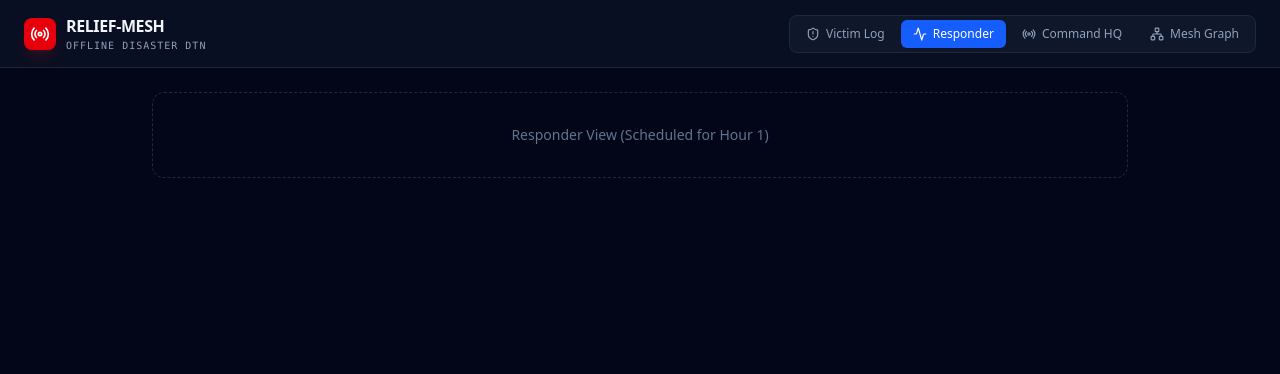
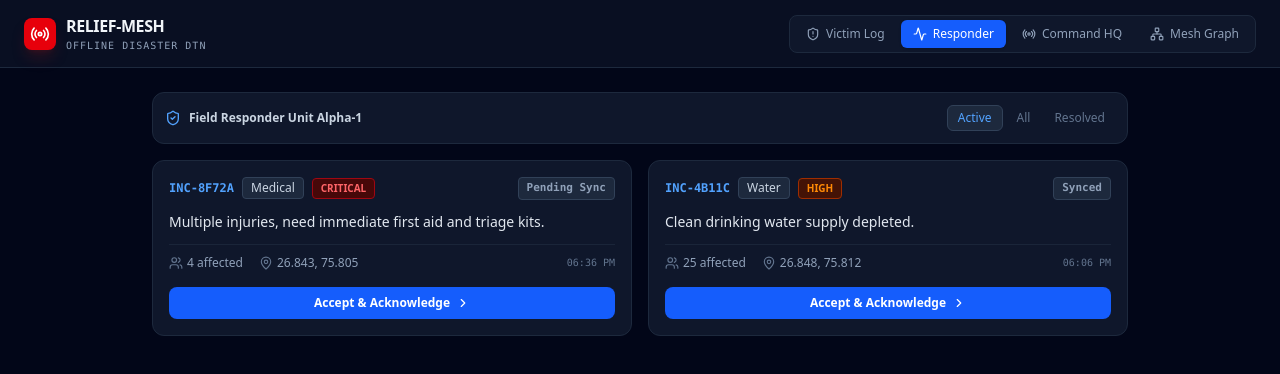
Before and after one commit to dontcuttrees/SAHAY, a React (Vite) app: page / in a window 1280 px wide. Both pictures are taken after a click on the button "Responder". Shown: the top 374 px of the page. Built offline with nearby package versions, Linux system fonts and the light colour scheme.

Commit message:
feat(frontend): hour 1 responder task cards, lifecycle state machine, and command stats header

```diff
--- a/src/App.jsx
+++ b/src/App.jsx
@@ -3,6 +3,8 @@ import React from 'react';
 import { IncidentProvider, useIncidents } from './context/IncidentContext';
 import ReportNeedForm from './components/victim/ReportNeedForm';
 import MyReportsList from './components/victim/MyReportsList';
+import ResponderView from './components/responder/ResponderView';
+import IncidentStats from './components/command/IncidentStats';
 import { Radio, ShieldAlert, Activity, Network } from 'lucide-react';
 
 function DashboardShell() {
@@ -10,8 +12,7 @@ function DashboardShell() {
 
   return (
     <div className="min-h-screen bg-slate-950 text-slate-100 flex flex-col">
-      {/* Top Header */}
-      <header className="border-b border-slate-800 bg-slate-900/60 backdrop-blur px-6 py-3.5 flex items-center justify-between">
+      <header className="border-b border-slate-800 bg-slate-900/60 backdrop-blur px-6 py-3.5 flex items-center justify-between sticky top-0 z-50">
         <div className="flex items-center gap-2.5">
           <div className="w-8 h-8 rounded-lg bg-red-600 flex items-center justify-center font-bold text-white shadow-lg shadow-red-900/30">
             <Radio className="w-5 h-5" />
@@ -22,7 +23,6 @@ function DashboardShell() {
           </div>
         </div>
 
-        {/* Global Tab Switcher */}
         <nav className="flex items-center bg-slate-900 border border-slate-800 rounded-lg p-1 gap-1">
           {[
             { id: 'victim', label: 'Victim Log', icon: ShieldAlert },
@@ -49,24 +49,25 @@ function DashboardShell() {
         </nav>
       </header>
 
-      {/* Main Tab Content */}
-      <main className="flex-1 max-w-5xl w-full mx-auto p-6">
+      <main className="flex-1 max-w-5xl w-full mx-auto p-6 space-y-6">
         {activeTab === 'victim' && (
           <div className="grid grid-cols-1 md:grid-cols-2 gap-6">
             <ReportNeedForm />
             <MyReportsList />
           </div>
         )}
-        {activeTab === 'responder' && (
-          <div className="p-8 border border-dashed border-slate-800 rounded-xl text-center text-slate-500 text-sm">
-            Responder View (Scheduled for Hour 1)
+
+        {activeTab === 'responder' && <ResponderView />}
+
+        {activeTab === 'command' && (
+          <div className="space-y-6">
+            <IncidentStats />
+            <div className="p-8 border border-dashed border-slate-800 rounded-xl text-center text-slate-500 text-sm">
+              Leaflet Map & Priority List (Scheduled for Hour 2)
+            </div>
           </div>
         )}
-        {activeTab === 'command' && (
-          <div className="p-8 border border-dashed border-slate-800 rounded-xl text-center text-slate-500 text-sm">
-            Command Center & Map View (Scheduled for Hour 2)
-          </div>
-        )}
+
         {activeTab === 'network' && (
           <div className="p-8 border border-dashed border-slate-800 rounded-xl text-center text-slate-500 text-sm">
             Network Hop Graph (Scheduled for Hour 3)
--- /dev/null
+++ b/src/components/command/IncidentStats.jsx
@@ -0,0 +1,39 @@
+// src/components/command/IncidentStats.jsx
+import React from 'react';
+import { useIncidents } from '../../context/IncidentContext';
+import { AlertCircle, Activity, CheckCircle2, Users } from 'lucide-react';
+
+export default function IncidentStats() {
+  const { incidents } = useIncidents();
+
+  const criticalCount = incidents.filter((i) => i.severity === 'Critical' && i.status !== 'Resolved').length;
+  const inProgressCount = incidents.filter((i) => i.status === 'In Progress' || i.status === 'Acknowledged').length;
+  const resolvedCount = incidents.filter((i) => i.status === 'Resolved').length;
+  const totalAffected = incidents
+    .filter((i) => i.status !== 'Resolved')
+    .reduce((sum, item) => sum + (Number(item.peopleAffected) || 0), 0);
+
+  const stats = [
+    { label: 'Critical Triage', value: criticalCount, icon: AlertCircle, color: 'text-red-400 bg-red-950/40 border-red-800/60' },
+    { label: 'Active Response', value: inProgressCount, icon: Activity, color: 'text-amber-400 bg-amber-950/40 border-amber-800/60' },
+    { label: 'Resolved Cases', value: resolvedCount, icon: CheckCircle2, color: 'text-emerald-400 bg-emerald-950/40 border-emerald-800/60' },
+    { label: 'Population at Risk', value: totalAffected, icon: Users, color: 'text-blue-400 bg-blue-950/40 border-blue-800/60' },
+  ];
+
+  return (
+    <div className="grid grid-cols-2 lg:grid-cols-4 gap-3">
+      {stats.map((stat, idx) => {
+        const Icon = stat.icon;
+        return (
+          <div key={idx} className={`border rounded-xl p-3.5 flex items-center justify-between ${stat.color}`}>
+            <div>
+              <p className="text-[11px] font-semibold text-slate-400 uppercase tracking-wider">{stat.label}</p>
+              <p className="text-2xl font-bold font-mono text-white mt-0.5">{stat.value}</p>
+            </div>
+            <Icon className="w-6 h-6 opacity-80" />
+          </div>
+        );
+      })}
+    </div>
+  );
+}
--- /dev/null
+++ b/src/components/responder/ResponderView.jsx
@@ -0,0 +1,55 @@
+// src/components/responder/ResponderView.jsx
+import React, { useState } from 'react';
+import { useIncidents } from '../../context/IncidentContext';
+import TaskCard from './TaskCard';
+import { ShieldCheck, Filter } from 'lucide-react';
+
+export default function ResponderView() {
+  const { incidents } = useIncidents();
+  const [filter, setFilter] = useState('Active'); // 'Active' | 'All' | 'Resolved'
+
+  const filteredIncidents = incidents.filter((item) => {
+    if (filter === 'Active') return item.status !== 'Resolved';
+    if (filter === 'Resolved') return item.status === 'Resolved';
+    return true;
+  });
+
+  return (
+    <div className="space-y-4">
+      <div className="flex items-center justify-between bg-slate-900 border border-slate-800 p-3 rounded-xl">
+        <div className="flex items-center gap-2 text-xs font-semibold text-slate-300">
+          <ShieldCheck className="w-4 h-4 text-blue-400" />
+          <span>Field Responder Unit Alpha-1</span>
+        </div>
+
+        <div className="flex items-center gap-1 text-xs">
+          {['Active', 'All', 'Resolved'].map((f) => (
+            <button
+              key={f}
+              onClick={() => setFilter(f)}
+              className={`px-2.5 py-1 rounded-md text-xs font-medium transition ${
+                filter === f
+                  ? 'bg-slate-800 text-blue-400 border border-slate-700'
+                  : 'text-slate-500 hover:text-slate-300'
+              }`}
+            >
+              {f}
+            </button>
+          ))}
+        </div>
+      </div>
+
+      <div className="grid grid-cols-1 md:grid-cols-2 gap-4">
+        {filteredIncidents.length > 0 ? (
+          filteredIncidents.map((incident) => (
+            <TaskCard key={incident.id} incident={incident} />
+          ))
+        ) : (
+          <div className="col-span-2 py-12 text-center text-slate-500 border border-dashed border-slate-800 rounded-xl text-xs">
+            No incidents found in this filter view.
+          </div>
+        )}
+      </div>
+    </div>
+  );
+}
--- /dev/null
+++ b/src/components/responder/TaskCard.jsx
@@ -0,0 +1,100 @@
+// src/components/responder/TaskCard.jsx
+import React from 'react';
+import { useIncidents } from '../../context/IncidentContext';
+import { Clock, MapPin, Users, CheckCircle2, ChevronRight, AlertTriangle } from 'lucide-react';
+
+const SEVERITY_BADGES = {
+  Critical: 'bg-red-950 text-red-400 border-red-800',
+  High: 'bg-orange-950 text-orange-400 border-orange-800',
+  Medium: 'bg-yellow-950 text-yellow-400 border-yellow-800',
+  Low: 'bg-emerald-950 text-emerald-400 border-emerald-800',
+};
+
+export default function TaskCard({ incident }) {
+  const { updateIncidentStatus } = useIncidents();
+
+  const handleNextStatus = () => {
+    switch (incident.status) {
+      case 'Pending Sync':
+      case 'Synced':
+      case 'Reported':
+        updateIncidentStatus(incident.id, 'Acknowledged');
+        break;
+      case 'Acknowledged':
+        updateIncidentStatus(incident.id, 'In Progress');
+        break;
+      case 'In Progress':
+        updateIncidentStatus(incident.id, 'Resolved');
+        break;
+      default:
+        break;
+    }
+  };
+
+  return (
+    <div className="bg-slate-900 border border-slate-800 rounded-xl p-4 space-y-3 hover:border-slate-700 transition">
+      <div className="flex items-center justify-between">
+        <div className="flex items-center gap-2">
+          <span className="font-mono text-xs font-bold text-blue-400">{incident.id}</span>
+          <span className="text-xs px-2 py-0.5 rounded bg-slate-800 text-slate-300 border border-slate-700 font-medium">
+            {incident.category}
+          </span>
+          <span className={`text-[10px] px-2 py-0.5 rounded font-bold uppercase border ${SEVERITY_BADGES[incident.severity]}`}>
+            {incident.severity}
+          </span>
+        </div>
+
+        <span className="text-[11px] font-mono font-semibold px-2 py-0.5 rounded bg-slate-800 text-slate-400 border border-slate-700">
+          {incident.status}
+        </span>
+      </div>
+
+      <p className="text-sm text-slate-200">{incident.description}</p>
+
+      <div className="flex items-center justify-between text-xs text-slate-400 border-t border-slate-800/80 pt-2.5">
+        <div className="flex items-center gap-4">
+          <span className="flex items-center gap-1">
+            <Users className="w-3.5 h-3.5 text-slate-500" />
+            {incident.peopleAffected} affected
+          </span>
+          <span className="flex items-center gap-1">
+            <MapPin className="w-3.5 h-3.5 text-slate-500" />
+            {incident.lat.toFixed(3)}, {incident.lng.toFixed(3)}
+          </span>
+        </div>
+
+        <span className="text-[10px] text-slate-500 font-mono">
+          {new Date(incident.timestamp).toLocaleTimeString([], { hour: '2-digit', minute: '2-digit' })}
+        </span>
+      </div>
+
+      {/* State Machine Transition Actions */}
+      <div className="pt-1">
+        {incident.status !== 'Resolved' ? (
+          <button
+            onClick={handleNextStatus}
+            className={`w-full py-2 px-3 rounded-lg text-xs font-semibold flex items-center justify-center gap-1.5 transition ${
+              incident.status === 'In Progress'
+                ? 'bg-emerald-600 hover:bg-emerald-500 text-white'
+                : 'bg-blue-600 hover:bg-blue-500 text-white'
+            }`}
+          >
+            {(incident.status === 'Pending Sync' || incident.status === 'Synced' || incident.status === 'Reported') && (
+              <>Accept & Acknowledge <ChevronRight className="w-3.5 h-3.5" /></>
+            )}
+            {incident.status === 'Acknowledged' && (
+              <>Start Response Deployment <ChevronRight className="w-3.5 h-3.5" /></>
+            )}
+            {incident.status === 'In Progress' && (
+              <>Mark as Resolved <CheckCircle2 className="w-3.5 h-3.5" /></>
+            )}
+          </button>
+        ) : (
+          <div className="w-full py-1.5 rounded-lg bg-slate-950 border border-slate-800 text-center text-xs text-emerald-500 font-medium flex items-center justify-center gap-1.5">
+            <CheckCircle2 className="w-3.5 h-3.5" /> Incident Closed
+          </div>
+        )}
+      </div>
+    </div>
+  );
+}
```
